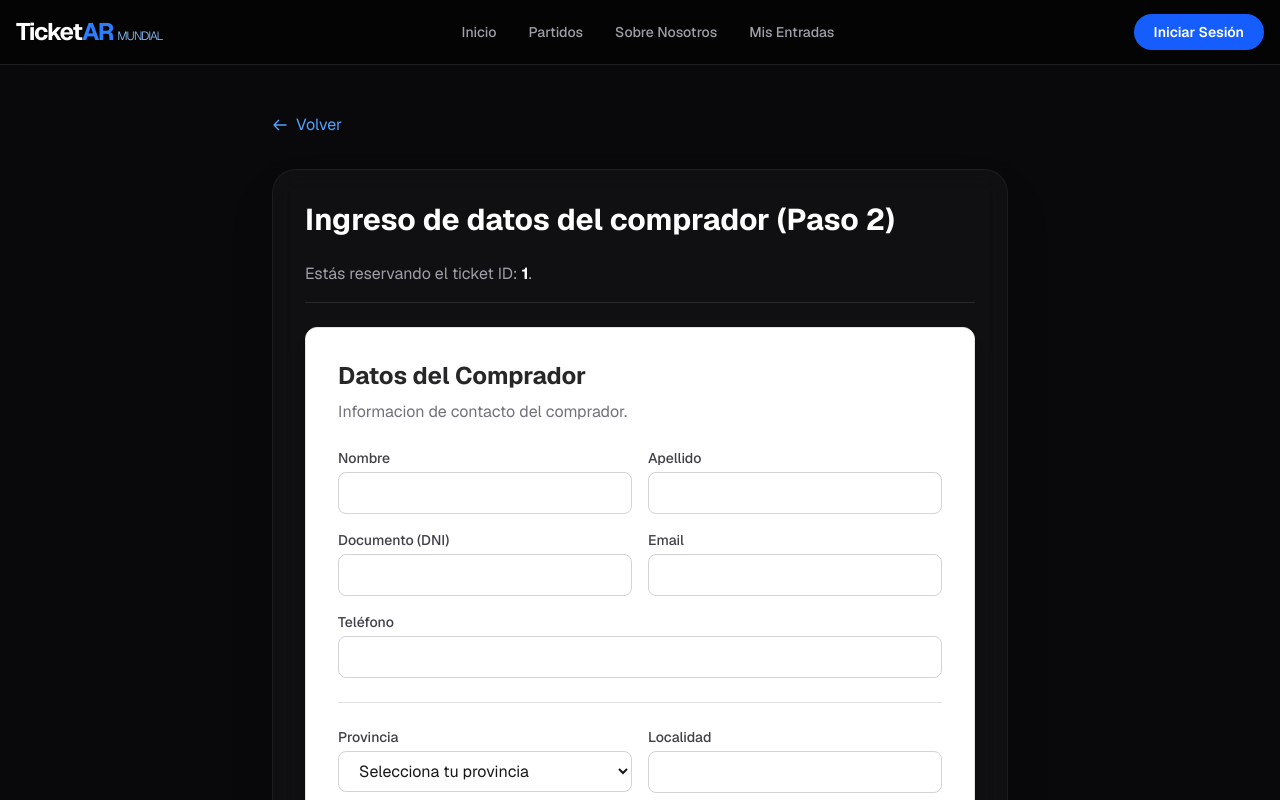
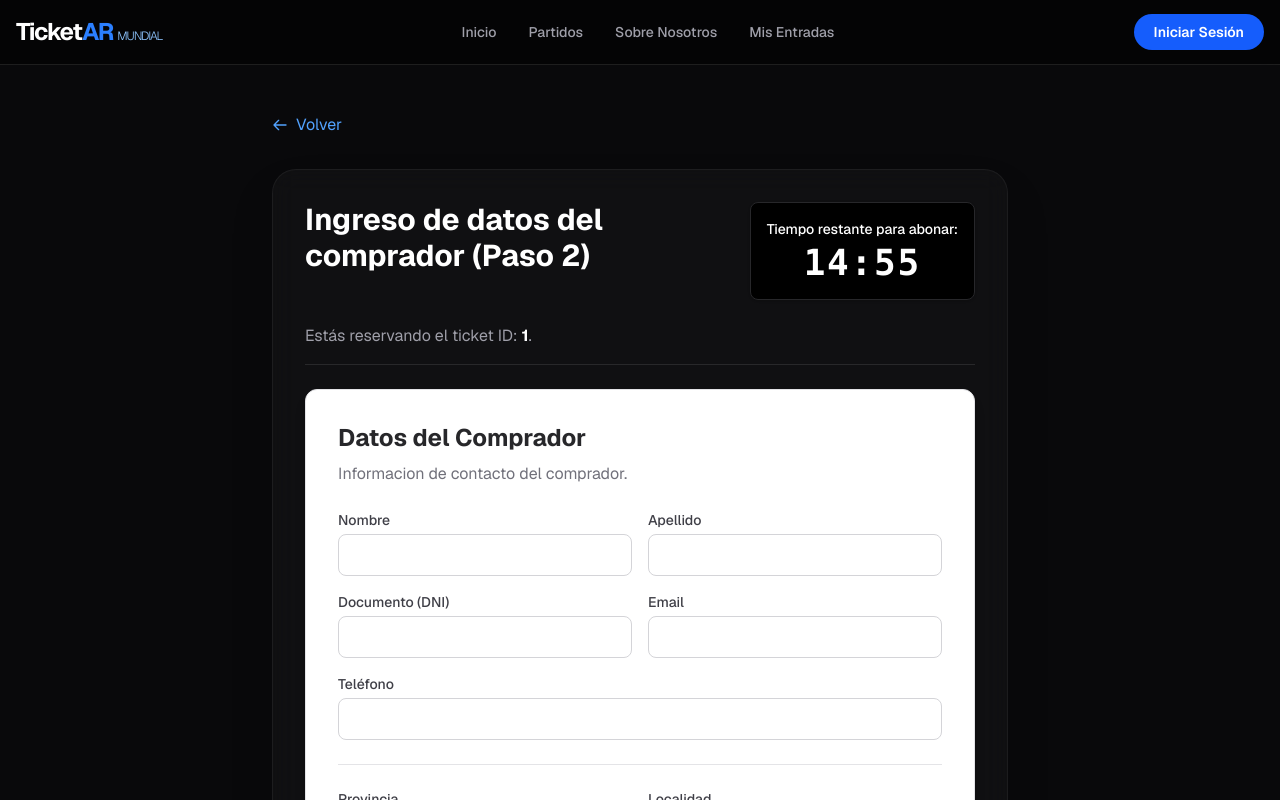
Before and after one commit to JuanmaInv/TicketAR---Mundial---UCP---2026-, a Next.js app in the folder frontend-client/: page /checkout/1 in a window 1280 px wide. Shown: the top 800 px of the page. Built offline with nearby package versions, Linux system fonts and the light colour scheme.

Commit message:
feat(frontend): agregar temporizador de 15 minutos en el checkout

```diff
--- a/frontend-client/app/checkout/[id]/page.tsx
+++ b/frontend-client/app/checkout/[id]/page.tsx
@@ -4,6 +4,7 @@ import { use, useState } from 'react';
 import { useRouter } from 'next/navigation';
 import BuyerForm from '@/components/checkout/BuyerForm';
 import ResumenCompra from '@/components/checkout/ResumenCompra';
+import CountdownTimer from '@/components/CountdownTimer';
 import { DatosCompra } from '@/types/ticket';
 
 export default function CheckoutPage({ params }: { params: Promise<{ id: string }> }) {
@@ -13,6 +14,14 @@ export default function CheckoutPage({ params }: { params: Promise<{ id: string
   // Estado para controlar en qué paso del checkout estamos
   const [paso, setPaso] = useState(2);
   const [datosComprador, setDatosComprador] = useState<DatosCompra | null>(null);
+
+  // Timer mockeado con 15 minutos a futuro - Usamos useState para que no se reinicie si React hace un re-render
+  const [fechaExpiracion] = useState(new Date(Date.now() + 15 * 60 * 1000));
+
+  const manejarExpiracion = () => {
+    alert("¡Ups! Se te acabaron los 15 minutos y se canceló la compra. Las entradas han sido liberadas.");
+    router.push('/');
+  };
 
   const avanzarAlResumen = (datos: DatosCompra) => {
     setDatosComprador(datos);
@@ -29,9 +38,17 @@ export default function CheckoutPage({ params }: { params: Promise<{ id: string
       </div>
 
       <div className="glass rounded-3xl p-8 shadow-2xl">
-        <h1 className="text-3xl font-bold text-white mb-6">
-          {paso === 2 ? 'Ingreso de datos del comprador (Paso 2)' : 'Resumen (Paso 3)'}
-        </h1>
+        <div className="flex flex-col md:flex-row md:justify-between gap-6 mb-6">
+          <h1 className="text-3xl font-bold text-white">
+            {paso === 2 ? 'Ingreso de datos del comprador (Paso 2)' : 'Resumen (Paso 3)'}
+          </h1>
+          <div className="flex-shrink-0 animate-in fade-in zoom-in duration-500 delay-150">
+            <CountdownTimer
+              tiempoExpiracion={fechaExpiracion}
+              onExpirar={manejarExpiracion}
+            />
+          </div>
+        </div>
         <p className="text-zinc-400 mb-6 border-b border-white/10 pb-4">
           Estás reservando el ticket ID: <strong className="text-white">{partidoId}</strong>.
         </p>
--- /dev/null
+++ b/frontend-client/components/CountdownTimer.tsx
@@ -0,0 +1,69 @@
+"use client";
+
+import { useState, useEffect } from "react";
+
+interface CountdownTimerProps {
+  tiempoExpiracion: Date;
+  onExpirar: () => void;
+}
+
+export default function CountdownTimer({ tiempoExpiracion, onExpirar }: CountdownTimerProps) {
+  const [tiempoRestante, setTiempoRestante] = useState<number>(0);
+
+  useEffect(() => {
+    // Calculamos el tiempo cada vez que se ejecute la función
+    const calcularTiempoRestante = () => {
+      const ahora = new Date().getTime();
+      const expiracion = tiempoExpiracion.getTime();
+      const diferencia = expiracion - ahora;
+
+      // Si la diferencia es menor a 0, devolvemos 0 para que no haya números negativos
+      return diferencia > 0 ? diferencia : 0;
+    };
+
+    // Actualizamos el estado inicial
+    setTiempoRestante(calcularTiempoRestante());
+
+    // Configuramos el temporizador para que se actualice cada segundo (1000 ms)
+    const intervalo = setInterval(() => {
+      const restante = calcularTiempoRestante();
+      setTiempoRestante(restante);
+
+      // Si llegó a cero, detenemos el reloj y ejecutamos la función onExpirar
+      if (restante <= 0) {
+        clearInterval(intervalo);
+        onExpirar();
+      }
+    }, 1000);
+
+    // Limpieza del intervalo cuando el componente se desmonta
+    // Esto es muy importante para no causar bugs de memoria (memory leaks)
+    return () => clearInterval(intervalo);
+  }, [tiempoExpiracion, onExpirar]); // El efecto se reinicia si estas variables cambian
+
+  // Cálculos matemáticos para obtener los minutos y los segundos en base a los milisegundos restantes
+  const minutos = Math.floor((tiempoRestante % (1000 * 60 * 60)) / (1000 * 60));
+  const segundos = Math.floor((tiempoRestante % (1000 * 60)) / 1000);
+
+  // Formateamos para que siempre tenga 2 dígitos (ejemplo: 09:05 en lugar de 9:5)
+  const formatoMinutos = minutos < 10 ? `0${minutos}` : minutos;
+  const formatoSegundos = segundos < 10 ? `0${segundos}` : segundos;
+
+  // Renderizamos el componente (usando Tailwind para darle estilos dinámicos e impactantes)
+  return (
+    <div className="flex flex-col items-center justify-center p-4 bg-black border border-zinc-800 rounded-lg shadow-sm">
+      <span className="text-sm font-medium text-white mb-1">
+        Tiempo restante para abonar:
+      </span>
+      <span className={`text-4xl font-black font-mono tracking-wider ${minutos === 0 && segundos <= 30 ? 'text-red-500 animate-pulse' : 'text-white'
+        }`}>
+        {formatoMinutos}:{formatoSegundos}
+      </span>
+      {minutos === 0 && segundos <= 30 && (
+        <span className="text-xs text-red-500 font-bold mt-2 animate-bounce">
+          ¡Apurate, tu ticket se liberará pronto!
+        </span>
+      )}
+    </div>
+  );
+}
```
